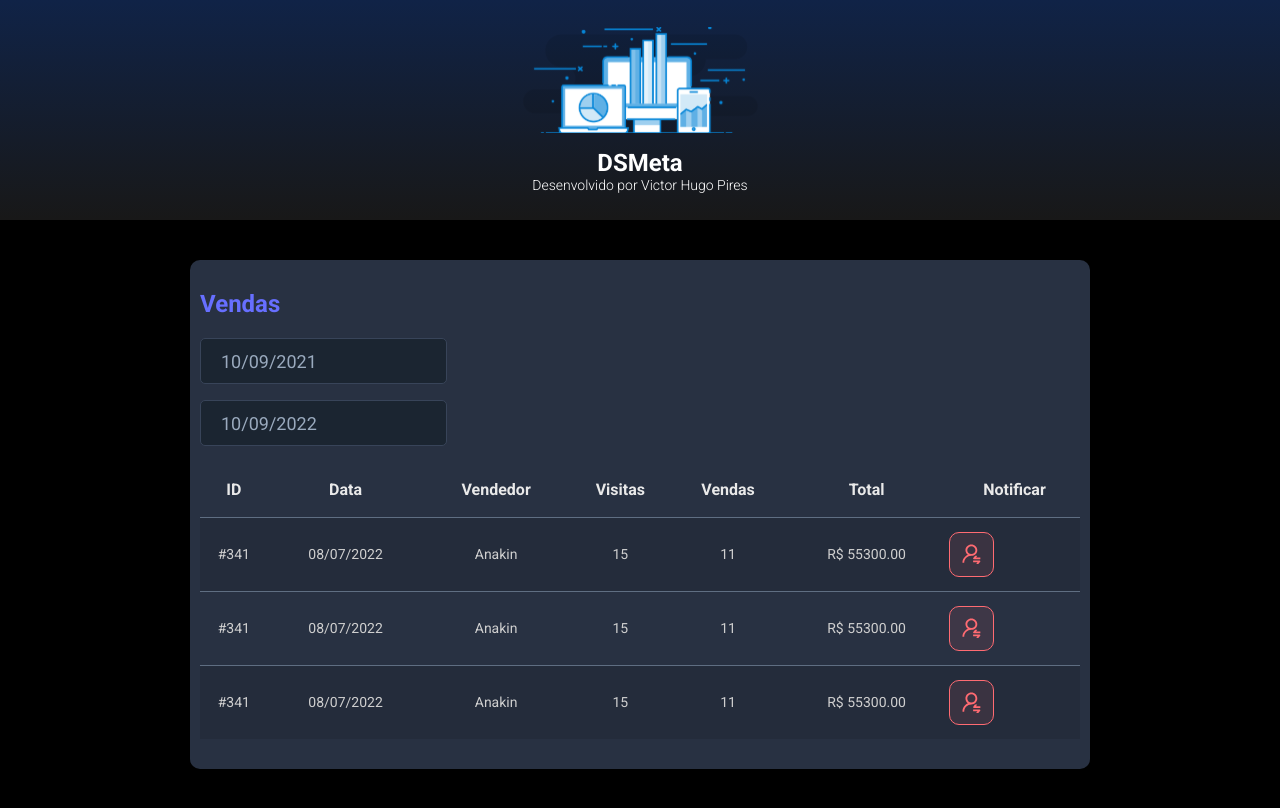
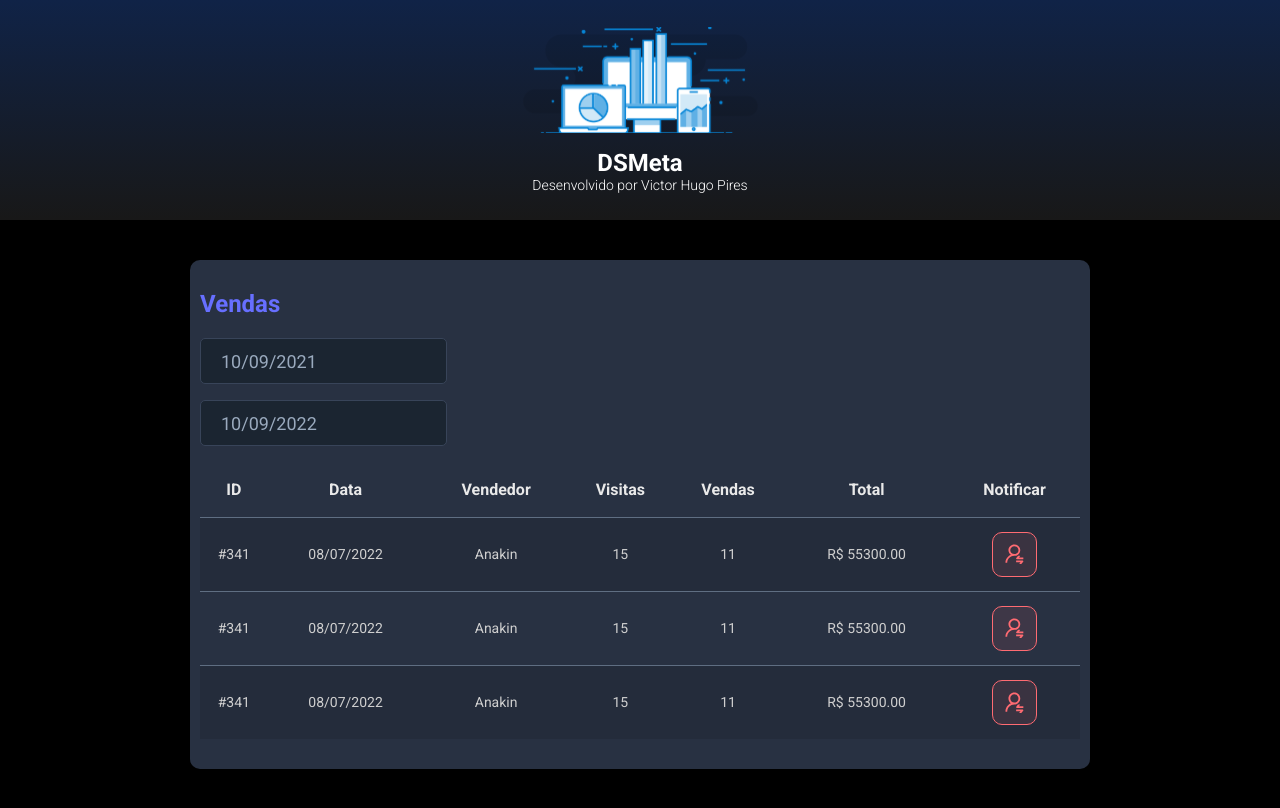
Before and after one commit to vhpcastro/dsmeta, a React (Vite) app in the folder frontend/: page / in a window 1280 px wide. Built offline with nearby package versions, Linux system fonts and the light colour scheme.

Commit message:
Adicionando estilo a div dsmeta-red-btn-container

```diff
--- a/frontend/src/componentes/salescard/styles.css
+++ b/frontend/src/componentes/salescard/styles.css
@@ -68,3 +68,8 @@
 .dsmeta-sales-table tbody tr:nth-child(odd) {
     background-color: #242c3b;
 }
+
+.dsmeta-red-btn-container {
+    display: flex;
+    justify-content: center;
+}
```
